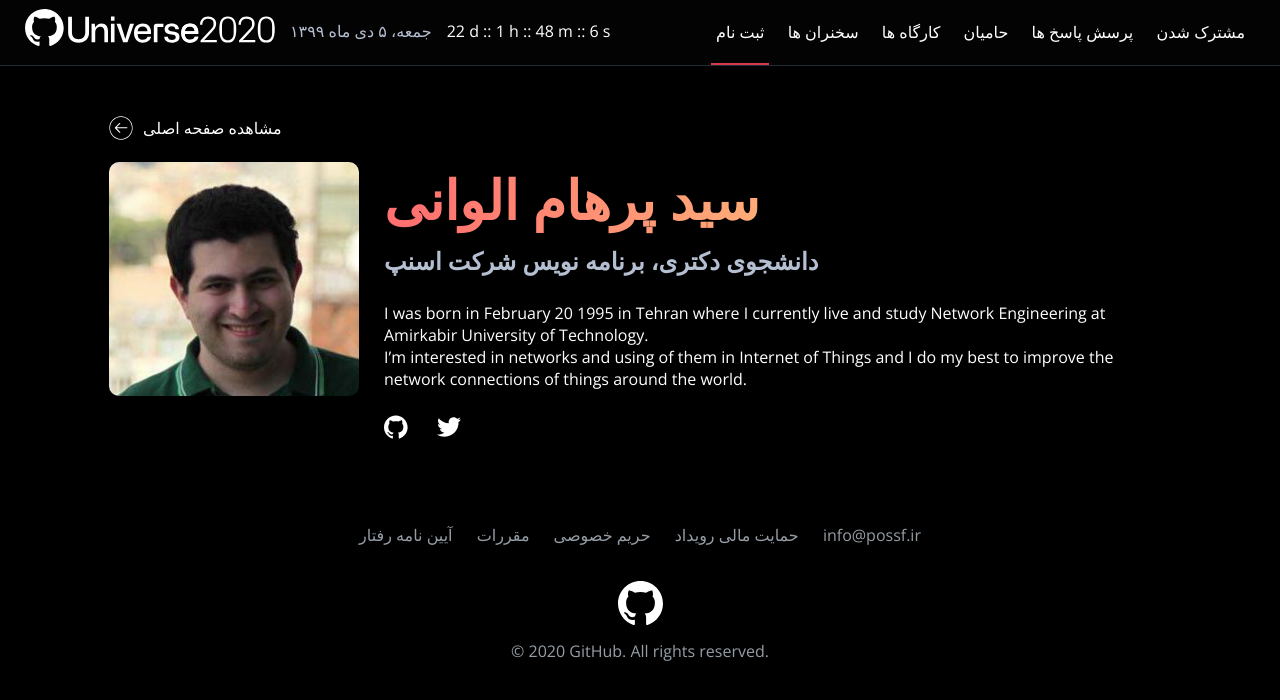
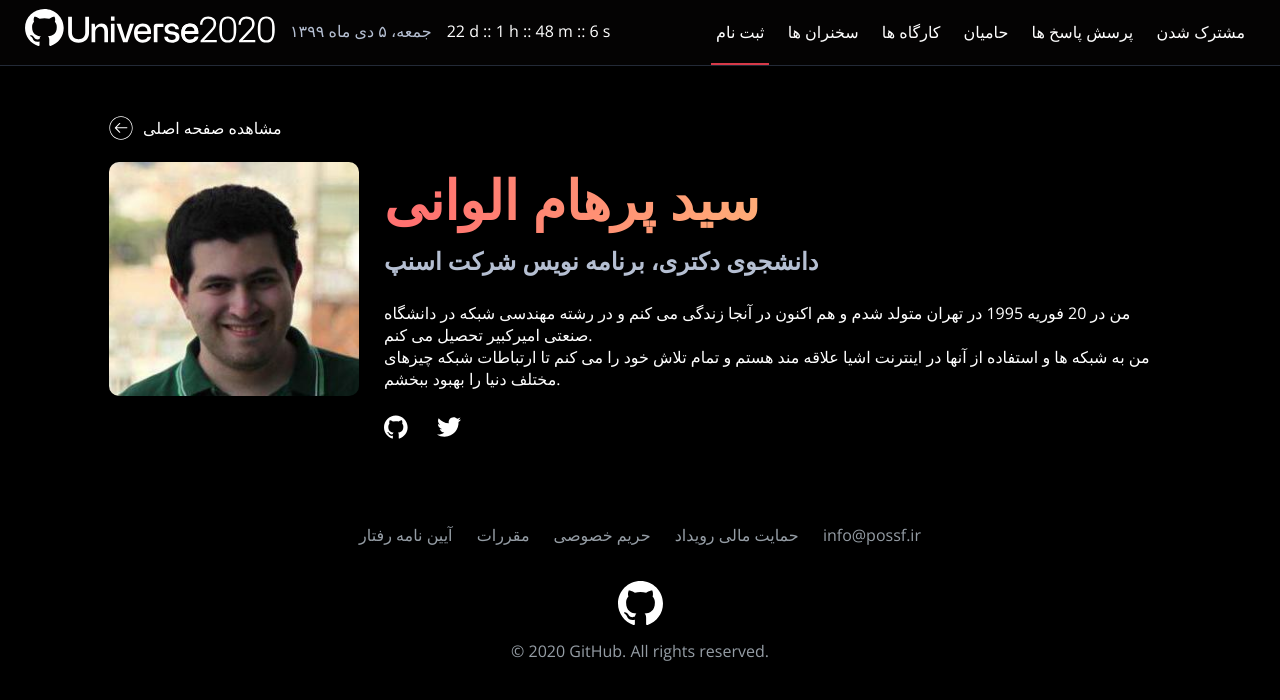
Before and after one commit to POSSF/POSSF, a Jekyll site: the page built from _speakers/2020-10-05-seyyed-parham-alvani.md, in a window 1280 px wide, cut to the strip 104-804 px from the top of the page. Built offline with Jekyll 4.4.1, drawn with Linux system fonts in a browser that asks for light colours; some web fonts are replaced.

Commit message:
Update 2020-10-05-seyyed-parham-alvani.md

```diff
--- a/_speakers/2020-10-05-seyyed-parham-alvani.md
+++ b/_speakers/2020-10-05-seyyed-parham-alvani.md
@@ -16,6 +16,6 @@
 website: https://1995parham.me/
 ---
 
-I was born in February 20 1995 in Tehran where I currently live and study Network Engineering at Amirkabir University of Technology.
+من در 20 فوریه 1995 در تهران متولد شدم و هم اکنون در آنجا زندگی می کنم و در رشته مهندسی شبکه در دانشگاه صنعتی امیرکبیر تحصیل می کنم.
 
-I'm interested in networks and using of them in Internet of Things and I do my best to improve the network connections of things around the world.
+من به شبکه ها و استفاده از آنها در اینترنت اشیا علاقه مند هستم و تمام تلاش خود را می کنم تا ارتباطات شبکه چیزهای مختلف دنیا را بهبود ببخشم.
```
